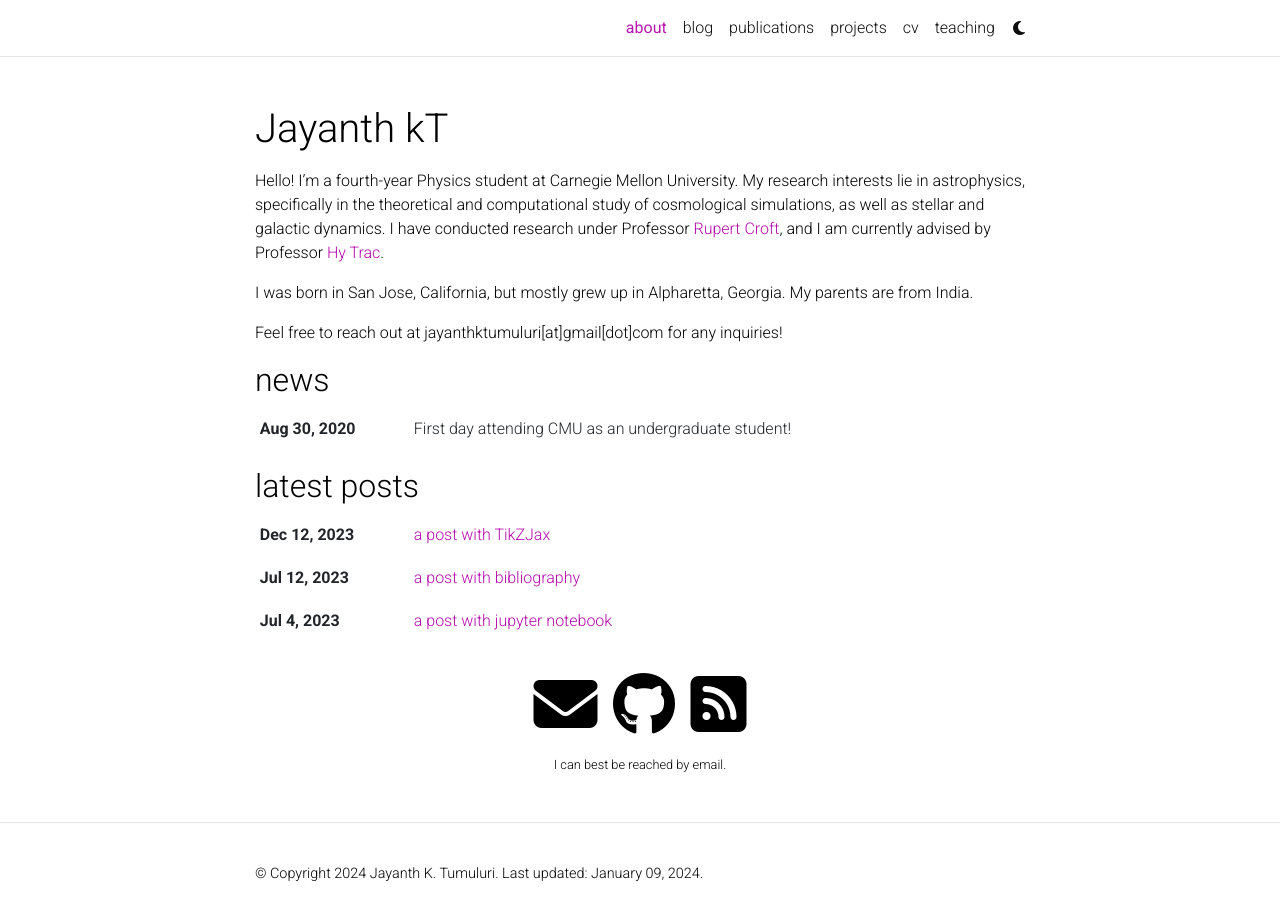
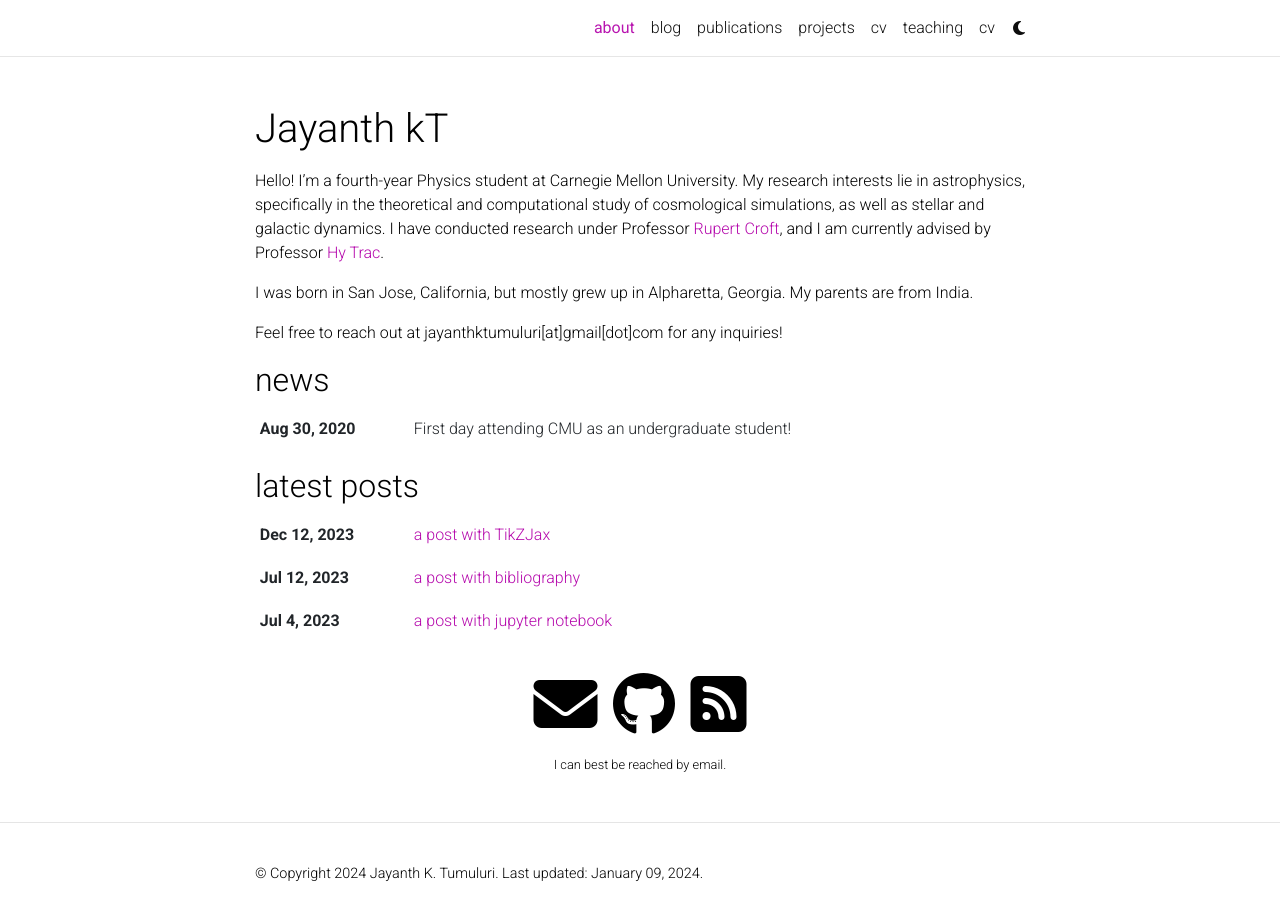
Before and after one commit to jayanthktumuluri/jayanthktumuluri.github.io, a Jekyll site: the page built from _pages/about.md, in a window 1280 px wide and 924 px high. Shown: the top 920 px of the window. Built offline with Jekyll 4.4.1, drawn with Linux system fonts in a browser that asks for light colours; comment, search, counter and statistics services are not loaded; a style sheet for code colours, icons or effects is not loaded.

Commit message:
Update header.html
added cv download?

```diff
--- a/_includes/header.html
+++ b/_includes/header.html
@@ -97,6 +97,12 @@
               {% endfor -%}
               {%- if site.enable_darkmode %}
 
+              <!-- Updated CV (called cv.pdf) -->
+              <li class="nav-item">
+                <a class="nav-link" href="{{ '/assets/pdf/Jayanth Tumuluri Curriculum Vitae.pdf' | relative_url }}">{{ "cv" }}
+                </a>
+              </li>
+
               <!-- Toogle theme mode -->
               <li class="toggle-container">
                 <button id="light-toggle" title="Change theme">
```
